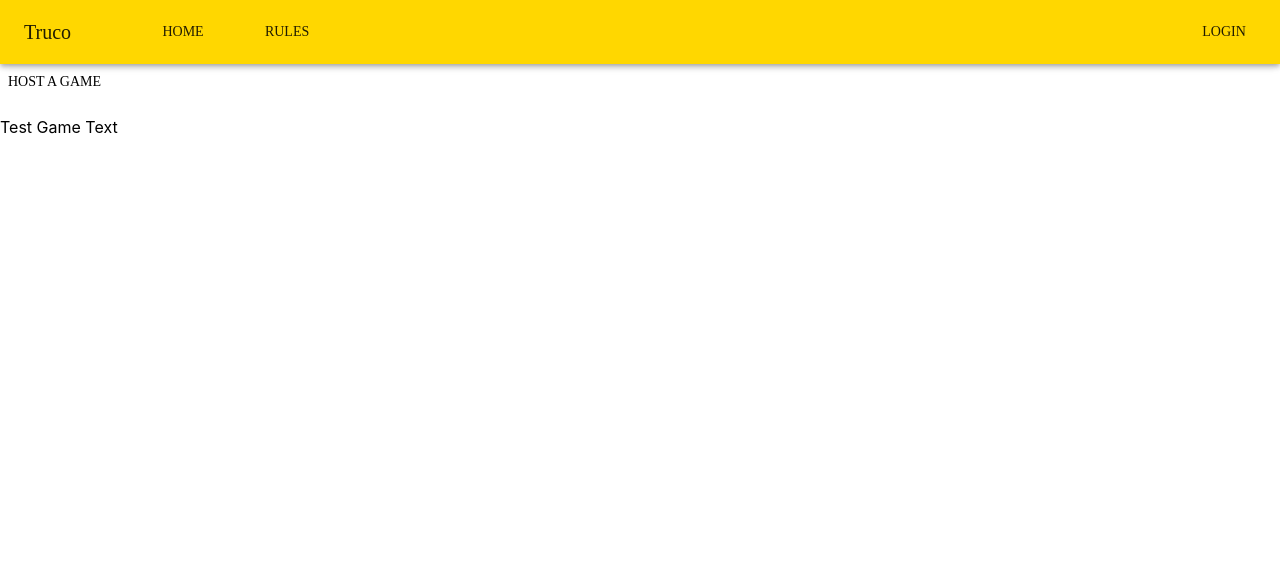
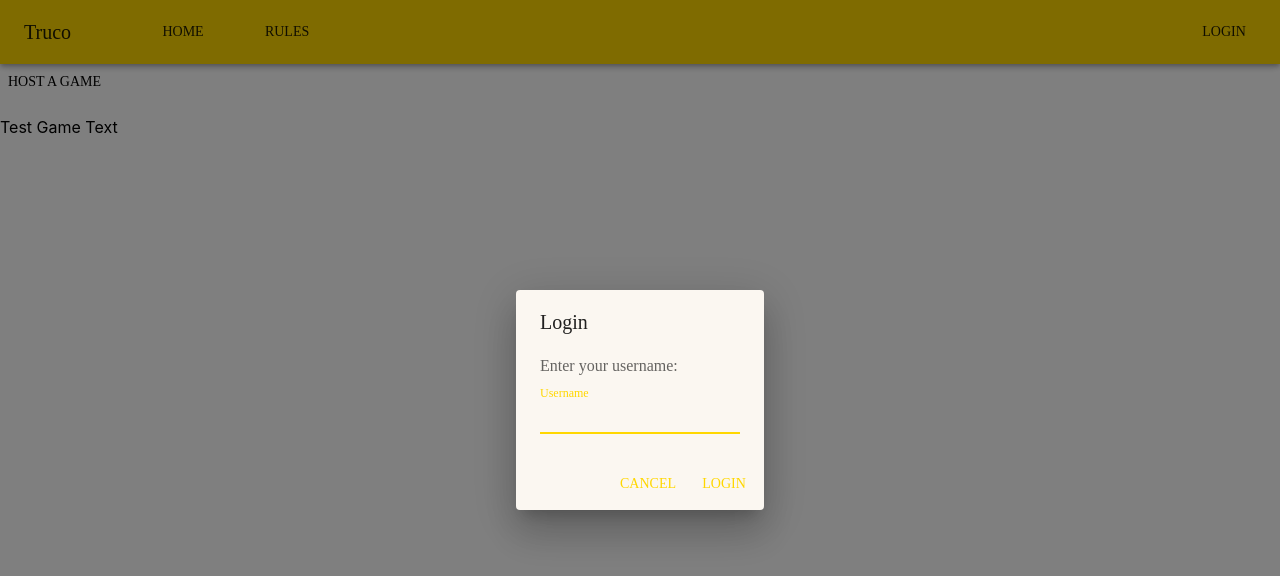
Before and after one commit to wsepesi/truco, a React (Create React App) app in the folder truco/: page / in a window 1280 px wide. Both pictures are taken after a click on the button "LOGIN". Shown: the top 576 px of the page. Built offline with nearby package versions, Linux system fonts and the light colour scheme; no server answers.

Commit message:
login/logout

```diff
--- a/truco/src/components/Games.tsx
+++ b/truco/src/components/Games.tsx
@@ -1,4 +1,4 @@
-import { Box, Grid, Typography } from '@mui/material'
+import { Box, Grid } from '@mui/material'
 import React from 'react'
 import Game from './Game'
 
--- a/truco/src/components/Home.tsx
+++ b/truco/src/components/Home.tsx
@@ -1,13 +1,17 @@
-import { AppBar } from '@mui/material'
 import React from 'react'
 import Games from './Games'
 import Host from './Host'
 import Navbar from './Navbar'
 
 const Home = () :React.ReactElement => {
+  const[loggedIn, setLoggedIn] = React.useState(false)
+
   return (
     <div>
-      <Navbar />
+      <Navbar
+        loggedIn={loggedIn}
+        setLoggedIn={setLoggedIn}
+      />
       <Host />
       <Games />
     </div>
--- a/truco/src/components/Navbar.tsx
+++ b/truco/src/components/Navbar.tsx
@@ -1,7 +1,32 @@
-import { AppBar, Box, Button, Toolbar, Typography } from '@mui/material'
+import { AppBar, Box, Button, Dialog, DialogActions, DialogContent, DialogContentText, DialogTitle, TextField, Toolbar, Typography } from '@mui/material'
 import React from 'react'
+import { setSourceMapRange } from 'typescript'
 
-const Navbar = () :React.ReactElement => {
+type Props = {
+  loggedIn: boolean
+  setLoggedIn: any //FIXME:
+}
+
+const Navbar = (props:Props) :React.ReactElement => {
+  const [loginOpen, setLoginOpen] = React.useState(false)
+
+  const loginClick = () => {
+    setLoginOpen(true)
+  }
+
+  const logoutClick = () => {
+    props.setLoggedIn(false)
+  }
+
+  const closeLoginCancel = () => {
+    setLoginOpen(false)
+  }
+
+  const closeLoginSuccess = () => {
+    setLoginOpen(false)
+    props.setLoggedIn(true)
+  }
+
   return (
     <div>
       <Box sx={{display: "flex", height: "64px", flexGrow: 1}}>
@@ -10,7 +35,26 @@ const Navbar = () :React.ReactElement => {
               <Typography variant="h6" color="inherit" sx={{ mr: 10 }}>Truco</Typography>
               <Button color="inherit" sx={{mr: 5}}>Home</Button>
               <Button color="inherit" sx={{mr: "auto"}}>Rules</Button>
-              <Button color="inherit">Login</Button>
+              {props.loggedIn ? <Button color="inherit" onClick={logoutClick}>Logout</Button> : <Button color="inherit" onClick={loginClick}>Login</Button>}
+              <Dialog open={loginOpen} onClose={closeLoginCancel}>
+                <DialogTitle>Login</DialogTitle>
+                <DialogContent>
+                  <DialogContentText>Enter your username:</DialogContentText>
+                  <TextField
+                    autoFocus
+                    margin="dense"
+                    id="name"
+                    label="Username"
+                    type="text"
+                    fullWidth
+                    variant="standard"
+                  />
+                </DialogContent>
+                <DialogActions>
+                  <Button onClick={closeLoginCancel}>Cancel</Button>
+                  <Button onClick={closeLoginSuccess}>Login</Button>
+                </DialogActions>
+              </Dialog>
           </Toolbar>
         </AppBar>
       </Box>
```
